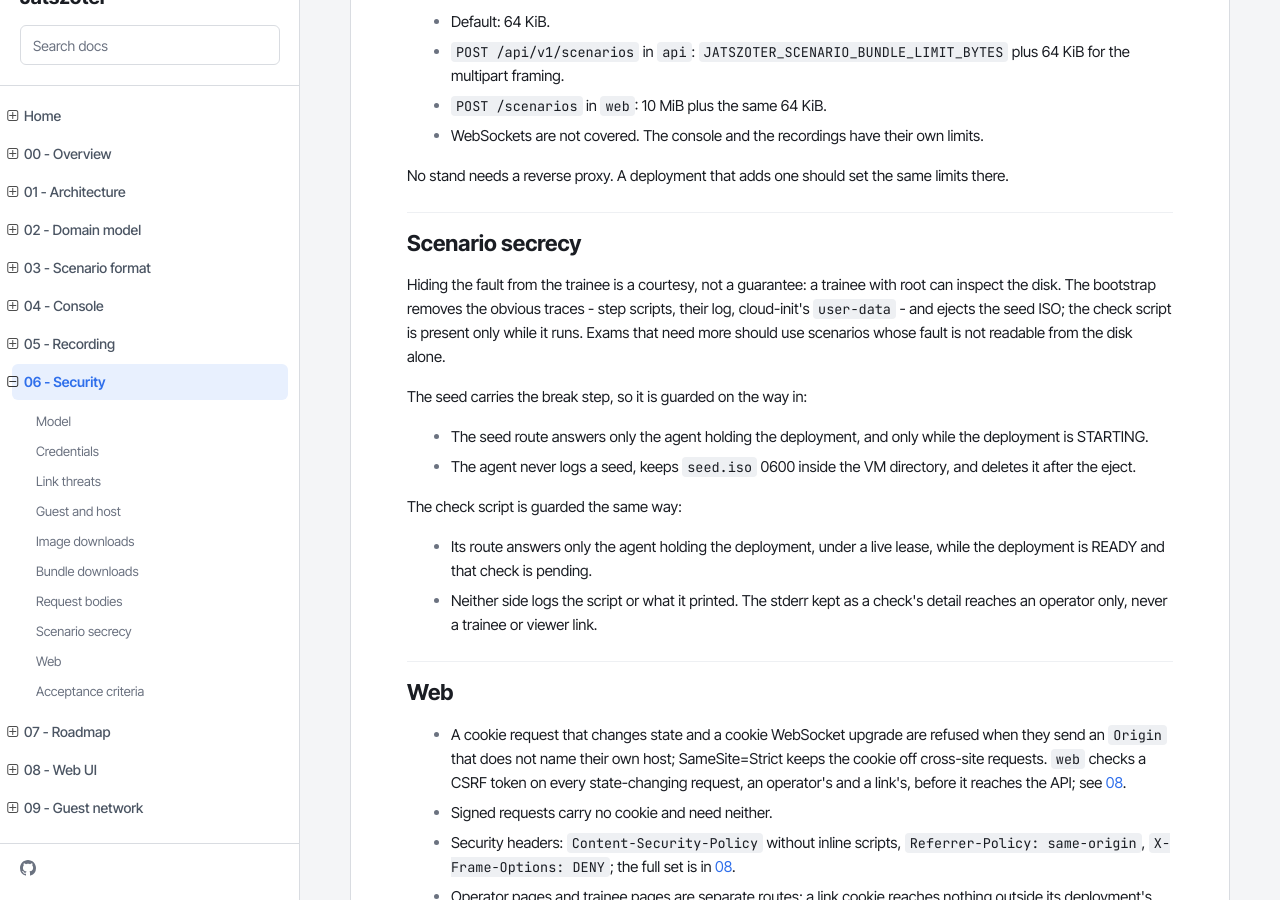
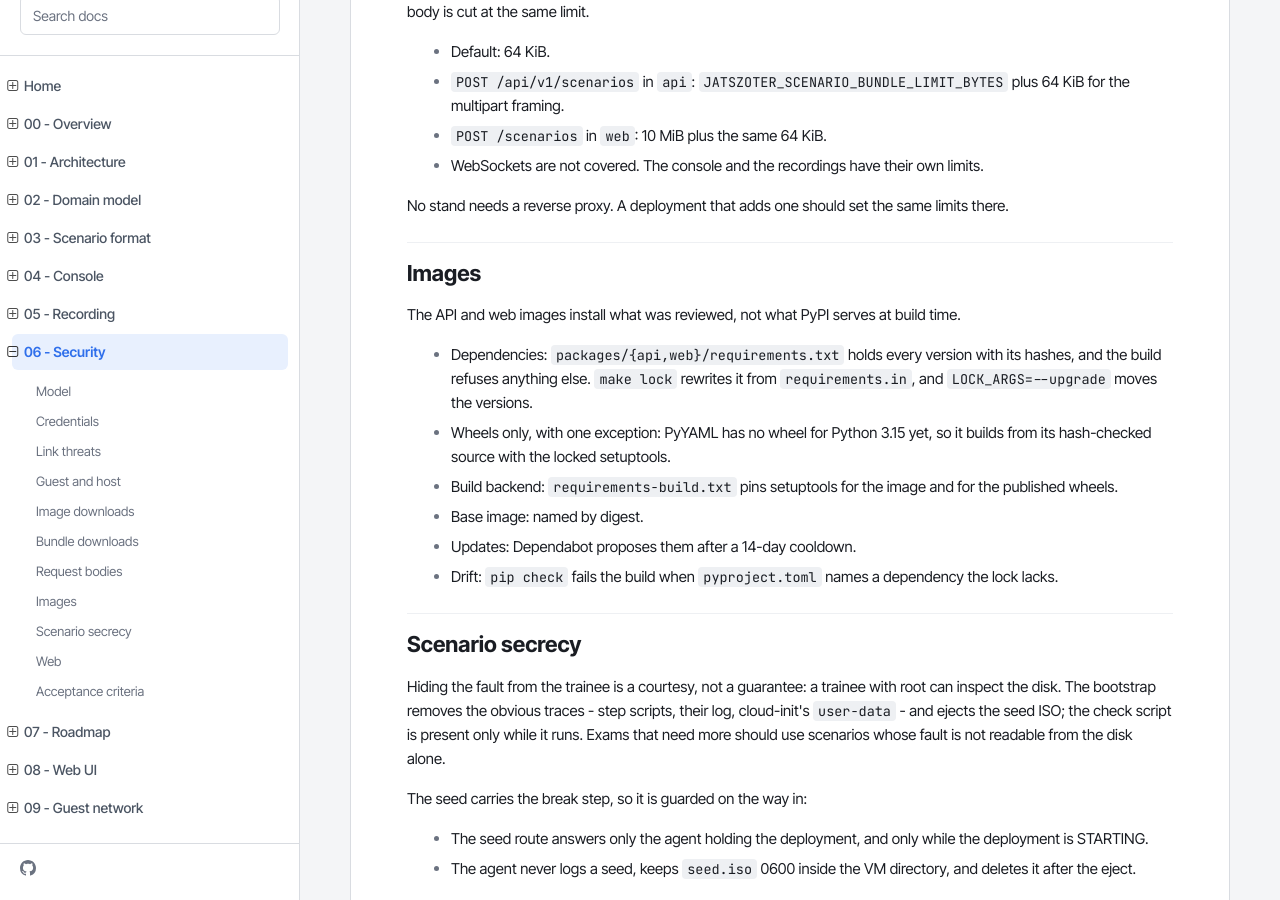
Before and after one commit to oberon-systems/jatszoter, an MkDocs documentation site: the page built from docs/project/06-security.md, in a window 1280 px wide and 900 px high, scrolled down 3946 px. Built offline with MkDocs 1.6.1, drawn with Linux system fonts in a browser that asks for light colours.

Commit message:
[docs][security]: describe how the images are built
    The security notes list the locks, the PyYAML exception, the pinned base
    image and the update cooldown.

```diff
--- a/docs/project/06-security.md
+++ b/docs/project/06-security.md
@@ -12,6 +12,7 @@ operator has not taken control.
 - [Image downloads](#image-downloads)
 - [Bundle downloads](#bundle-downloads)
 - [Request bodies](#request-bodies)
+- [Images](#images)
 - [Scenario secrecy](#scenario-secrecy)
 - [Web](#web)
 - [Acceptance criteria](#acceptance-criteria)
@@ -193,6 +194,23 @@ body is cut at the same limit.
 No stand needs a reverse proxy. A deployment that adds one should set the
 same limits there.
 
+## Images
+
+The API and web images install what was reviewed, not what PyPI serves at
+build time.
+
+- Dependencies: `packages/{api,web}/requirements.txt` holds every version
+  with its hashes, and the build refuses anything else. `make lock` rewrites
+  it from `requirements.in`, and `LOCK_ARGS=--upgrade` moves the versions.
+- Wheels only, with one exception: PyYAML has no wheel for Python 3.15 yet,
+  so it builds from its hash-checked source with the locked setuptools.
+- Build backend: `requirements-build.txt` pins setuptools for the image and
+  for the published wheels.
+- Base image: named by digest.
+- Updates: Dependabot proposes them after a 14-day cooldown.
+- Drift: `pip check` fails the build when `pyproject.toml` names a dependency
+  the lock lacks.
+
 ## Scenario secrecy
 
 Hiding the fault from the trainee is a courtesy, not a guarantee: a trainee
```
